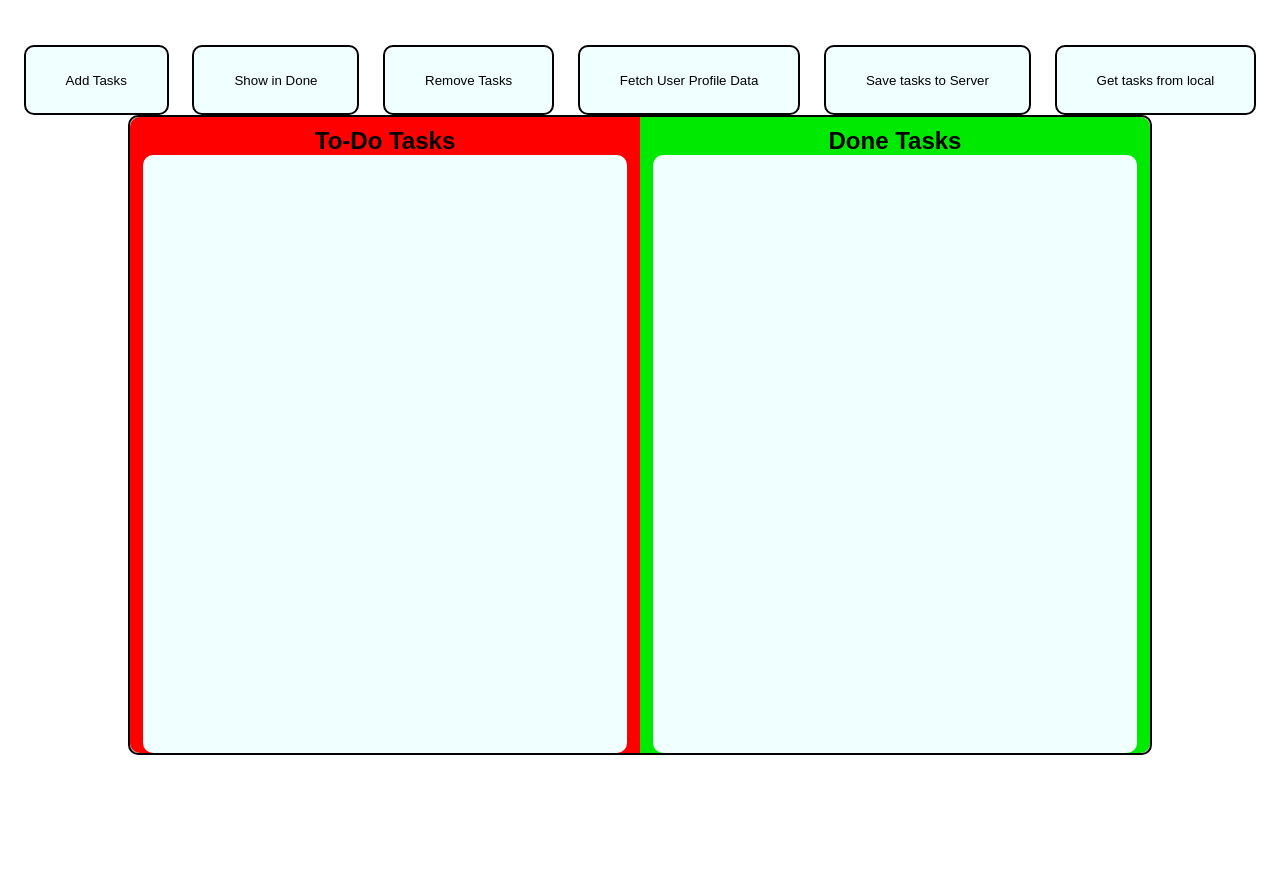
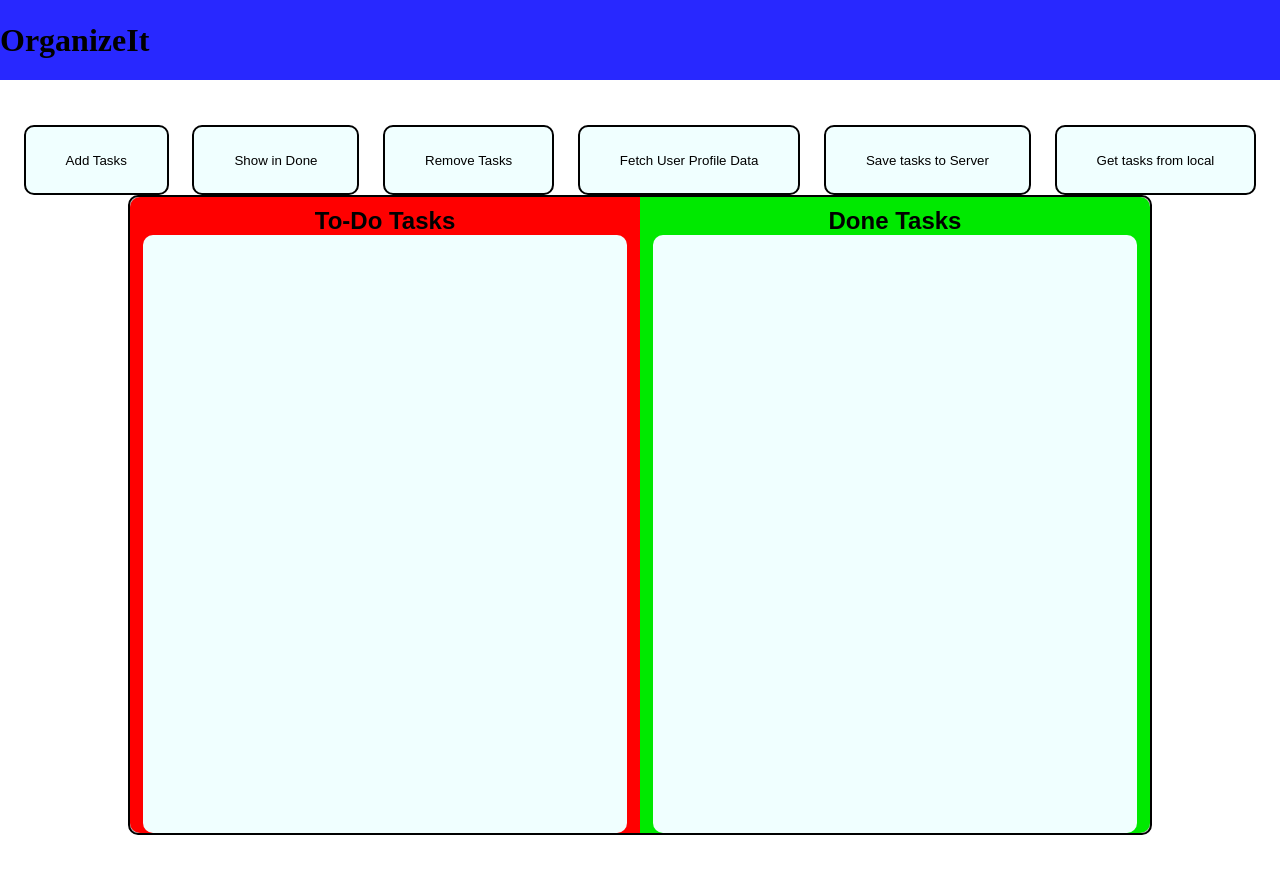
Before and after one commit to Ynnodev/organizeIt---To-Do-List-App, a plain HTML site: page MainScreen/index.html in a window 1280 px wide. Before the commit the page ends 800 px from the top, so only its background shows below. Drawn offline with Linux system fonts and the light colour scheme.

Commit message:
a few twerks done

```diff
--- a/LoginScreen.css
+++ b/LoginScreen/LoginScreen.css
@@ -1,10 +1,10 @@
 @font-face{
-    src: url(fonts/poppins/Poppins-Regular.ttf);
+    src: url(../fonts/poppins/Poppins-Regular.ttf);
     font-family: Poppins-R;
 }
 
 @font-face{
-    src: url(fonts/poppins/Poppins-Medium.ttf);
+    src: url(../fonts/poppins/Poppins-Medium.ttf);
     font-family: Poppins-M;
 }
 
--- /dev/null
+++ b/LoginScreen/LoginScreen.js
@@ -0,0 +1,2 @@
+const loginBtn = document.getElementById('loginBtn');
+const form = document.querySelector('form');
--- a/index.html
+++ b/MainScreen/index.html
@@ -9,7 +9,13 @@
 
 <body>
     <header>
-
+        <div class="header">
+            <div class="header-content">
+                <div class="logo-sec">
+                    <h1>Organize<label>It</label></h1>
+                </div>
+            </div>
+        </div>
     </header>
 
     <main>
--- a/style.css
+++ b/MainScreen/style.css
@@ -1,3 +1,19 @@
+:root{
+    -clr-cool-blue: #00BFFF;
+}
+
+.header{
+    width: 100%;
+    height: 80px;
+    display: flex;
+    align-items: center;
+    background-color: rgb(40, 40, 255);
+}
+
+.header-content{
+
+}
+
 *{
     box-sizing: border-box;
     margin: 0px;
```
Also changed, not shown: LoginScreen/LoginScreen.html (renamed from LoginScreen.html, +4 -2 lines), MainScreen/script.js (renamed from script.js).
